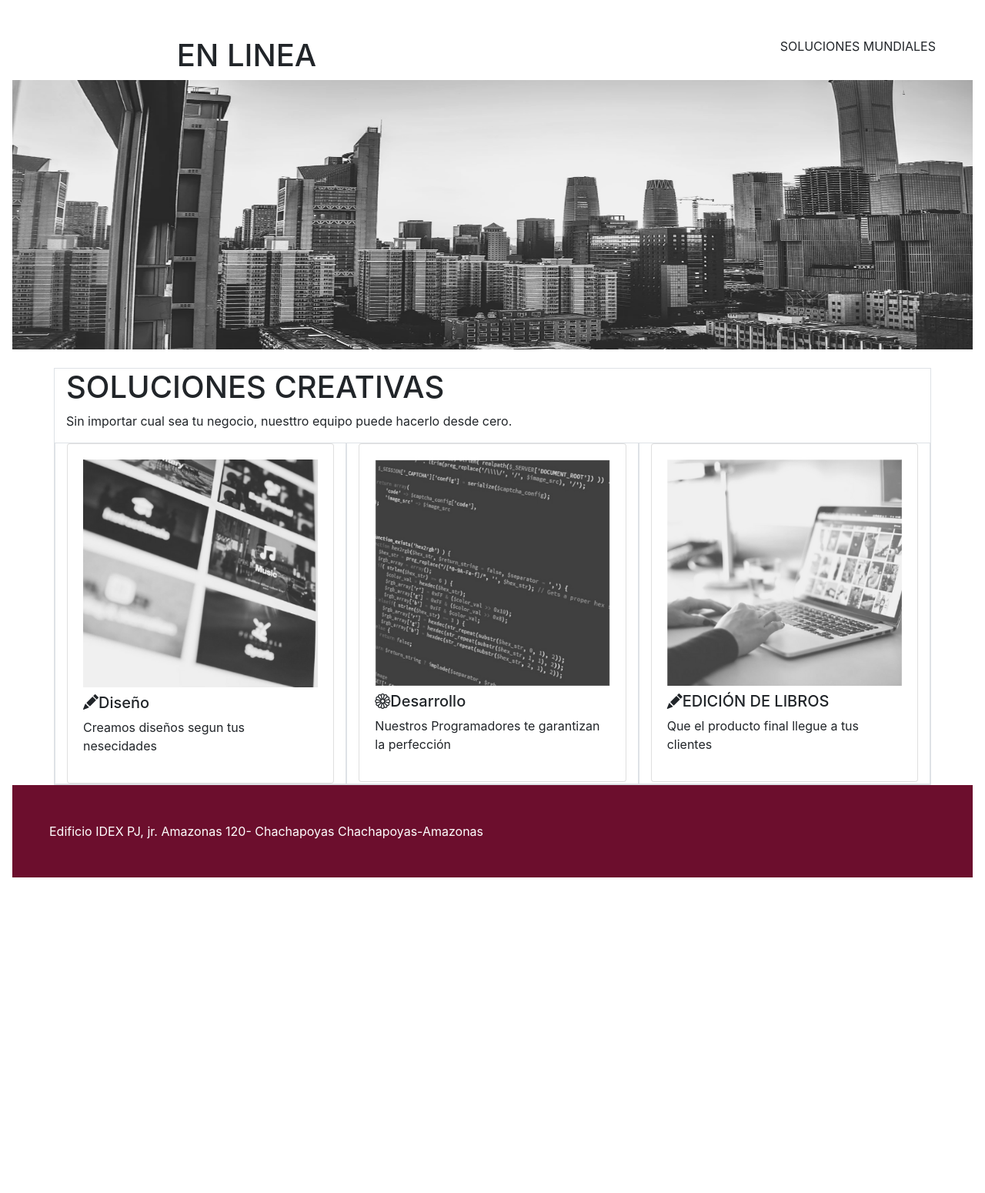
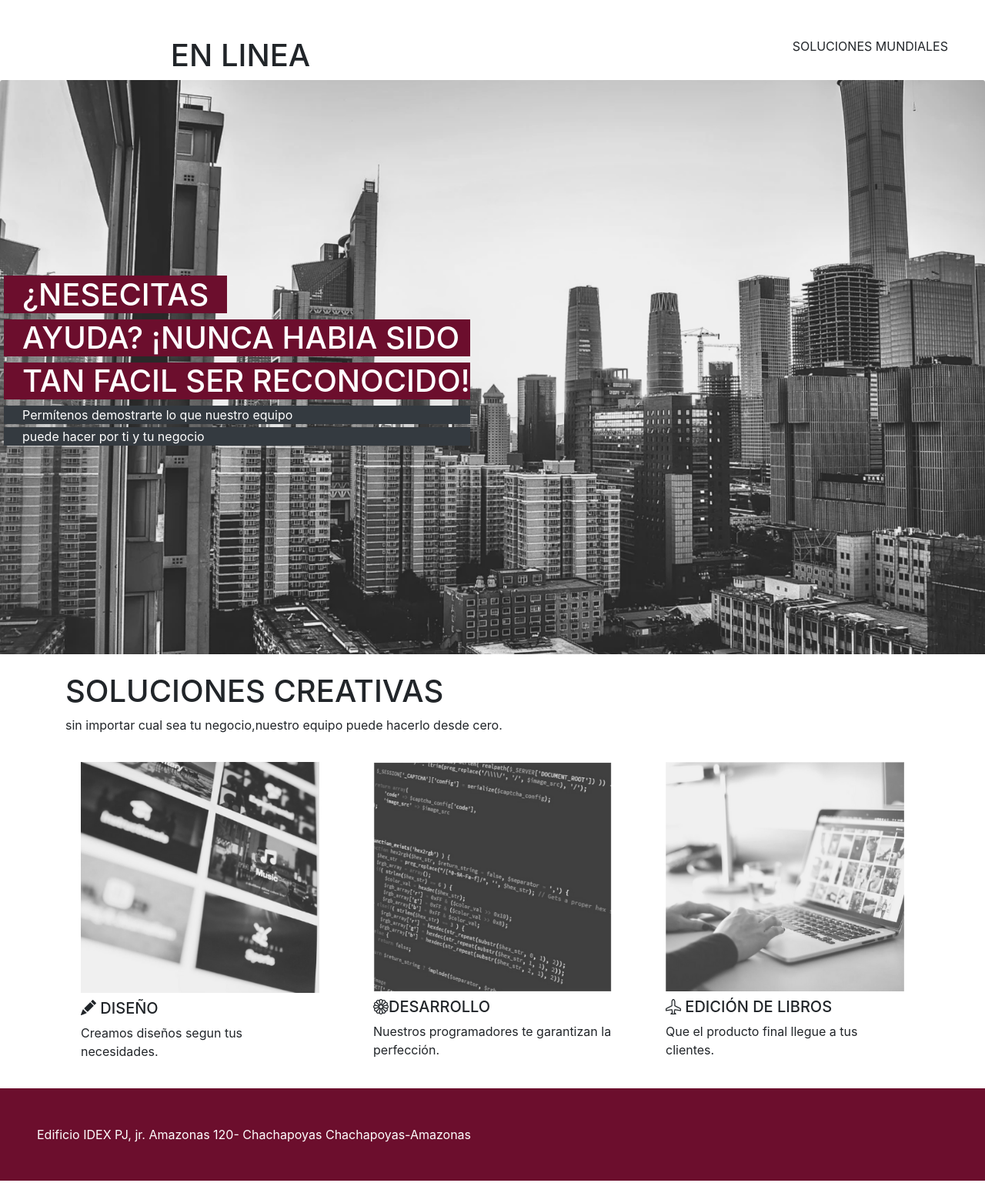
Before and after one commit to BjNier/Revista-Tarea, a PHP site: page / in a window 1280 px wide. Shown: the whole page at 77% size. Before the commit the page ends 1140 px from the top, so only its background shows below. Run offline with PHP 8.4, Linux system fonts and the light colour scheme.

Commit message:
Presentación de trabajo de la Revista

```diff
--- a/index.php
+++ b/index.php
@@ -1,69 +1,52 @@
 <!DOCTYPE html>
 <html lang="en">
+
 <head>
     <meta charset="UTF-8">
     <meta name="viewport" content="width=device-width, initial-scale=1.0">
-    <title>Document</title>
-    <link rel="stylesheet" href="./resources/css/bootstrap.min.css">
-    <link rel="stylesheet" href="./resources/css/bootstrap-icons/font/bootstrap-icons.min.css">
-    <link rel="stylesheet" href="./resources/css/main.css">
-<body class="px-3">
-<div class="row mt-5">
-        <div class="col-sm-12 col-md-6" >
-            <h1 class="text-center">EN LINEA</h1>
-        </div>
-        <div class="col-sm-12 col-md-6">
-            <p class="text-right pr-5">
-                SOLUCIONES MUNDIALES
-            </p>
-        </div>
-    </div>
-    <!-- Fin del encabezado -->
-     <div class="row">
-        <div class="col-sm-12">
-            <img class="w-100" style="height: 350px;" src="./resources/img/baner01.PNG" alt="">
-        </div>
-     </div>
-     <!-- Fin Cuerpo -->
-      <div class="container mt-4 border">
-            <h1 class="h1">SOLUCIONES CREATIVAS</h1>
-            <p>Sin importar cual sea tu negocio, nuesttro equipo puede hacerlo desde cero.</p>
-            <div class="row">
-            <div class="col-sm-12 col-md-4 border">
-                <div class="card boder-0">
+    <title>En Linea | Inicio</title>
+    <?php include 'partes/css.php' ?>
+</head>
+
+<body class="px_3">
+    <?php include 'partes/header.php' ?>
+    <div class="container mt-4">
+        <h1 class="h1">SOLUCIONES CREATIVAS</h1>
+        <P> sin importar cual sea tu negocio,nuestro equipo puede hacerlo desde cero.
+        </P>
+        <div class="row">
+            <div class="col-sm-12 col-md-4">
+                <div class="card border-0">
                     <div class="card-body">
                         <img class="w-100" src="./resources/img/idea_01.PNG" alt="">
-                        <h5 class="h5 mt-2">
-                        <i class="bi bi-pencil-fill"></i>Diseño</h5>
-                        <p class="pt-0">Creamos diseños segun tus nesecidades</p>
+                        <h5 class="h5 mt-2"><i class="bi bi-pencil-fill"></i> DISEÑO</h5>
+                        <P class="pt-0">Creamos diseños segun tus necesidades.</P>
                     </div>
                 </div>
             </div>
-            <div class="col-sm-12 col-md-4 border">
-                <div class="card">
+
+            <div class="col-sm-12 col-md-4">
+                <div class="card border-0">
                     <div class="card-body">
                         <img class="w-100" src="./resources/img/idea_02.PNG" alt="">
-                        <h5 class="h5 mt-2">
-                        <i class="bi bi-flower1"></i>Desarrollo</h5>
-                        <p class="pt-0">Nuestros Programadores te garantizan la perfección</p>
+                        <h5 class="h5 mt-2"><i class="bi bi-flower1"></i>DESARROLLO</h5>
+                        <P class="pt-0">Nuestros programadores te garantizan la perfección.</P>
                     </div>
                 </div>
             </div>
-            <div class="col-sm-12 col-md-4 border ">
-                <div class="card">
+
+            <div class="col-sm-12 col-md-4">
+                <div class="card border-0">
                     <div class="card-body">
                         <img class="w-100" src="./resources/img/idea_03.PNG" alt="">
-                        <h5 class="h5 mt-2">
-                        <i class="bi bi-pencil-fill"></i>EDICIÓN DE LIBROS</h5>
-                        <p class="pt-0">Que el producto final llegue a tus clientes</p>
+                        <h5 class="h5 mt-2"><i class="bi bi-airplane"></i> EDICIÓN DE LIBROS</h5>
+                        <P class="pt-0">Que el producto final llegue a tus clientes.</P>
                     </div>
                 </div>
             </div>
-       </div>
-      </div>
-      <!-- Hacemos el Pie -->
-       <footer class="bg-wine">
-            <p class="p-5 text-white">Edificio IDEX PJ, jr. Amazonas 120- Chachapoyas Chachapoyas-Amazonas</p>
-       </footer>
+        </div>
+    </div>
+    <?php include 'partes/footer.php' ?>
 </body>
+
 </html>
--- /dev/null
+++ b/partes/css.php
@@ -0,0 +1,9 @@
+<link rel="stylesheet" href="./resources/css/bootstrap.min.css">
+<link rel="stylesheet" href="./resources/css/bootstrap-icons/font/bootstrap-icons.min.css">
+<link rel="stylesheet" href="./resources/css/main.css">
+
+<style>
+    .justificar {
+        text-align: justify;
+    }
+</style>
--- /dev/null
+++ b/partes/footer.php
@@ -0,0 +1,3 @@
+<footer class="bg-wine">
+        <p class="p-5 text-white">Edificio IDEX PJ, jr. Amazonas 120- Chachapoyas Chachapoyas-Amazonas</p>
+</footer>
--- /dev/null
+++ b/partes/header.php
@@ -0,0 +1,25 @@
+    <div class="row mt-5">
+        <div class="col-sm-12 col-md-6">
+            <h1 class="text-center">EN LINEA</h1>
+        </div>
+        <div class="col-sm-12 col-md-6">
+            <p class="text-right pr-5">
+                SOLUCIONES MUNDIALES
+            </p>
+        </div>
+    </div>
+    <div class="row">
+        <div class="col-sm-12">
+            <img class="card-img-top" style="height: 350 px;" src="./resources/img/baner01.PNG" alt="">
+            <div class="card-img-overlay d-flex align-items-center">
+                <div>
+                    <h1 class="bg-wine px-4 d-inline text-white">¿NESECITAS</h1>
+                    <h1 class="bg-wine pl-4 mt-2 text-white">AYUDA? ¡NUNCA HABIA SIDO</h1>
+                    <h1 class="bg-wine pl-4 text-white">TAN FACIL SER RECONOCIDO!</h1>
+                    <p class="bg-dark pl-4 mb-1 text-white">Permítenos demostrarte lo que nuestro equipo</p>
+                    <p class="bg-dark pl-4 text-white">puede hacer por ti y tu negocio</p>
+                </div>
+            </div>
+        </div>
+    </div>
+</body>
--- a/resources/css/main.css
+++ b/resources/css/main.css
@@ -15,3 +15,7 @@
 .bg-wine {
     background-color: #6c0e2d;
 }
+
+@media (min-width: 768px){
+
+}
```
Also changed, not shown: desarrollo.php (added, +48 -0 lines), diseño.php (added, +51 -0 lines), edicion_de_libros.php (added, +48 -0 lines).
